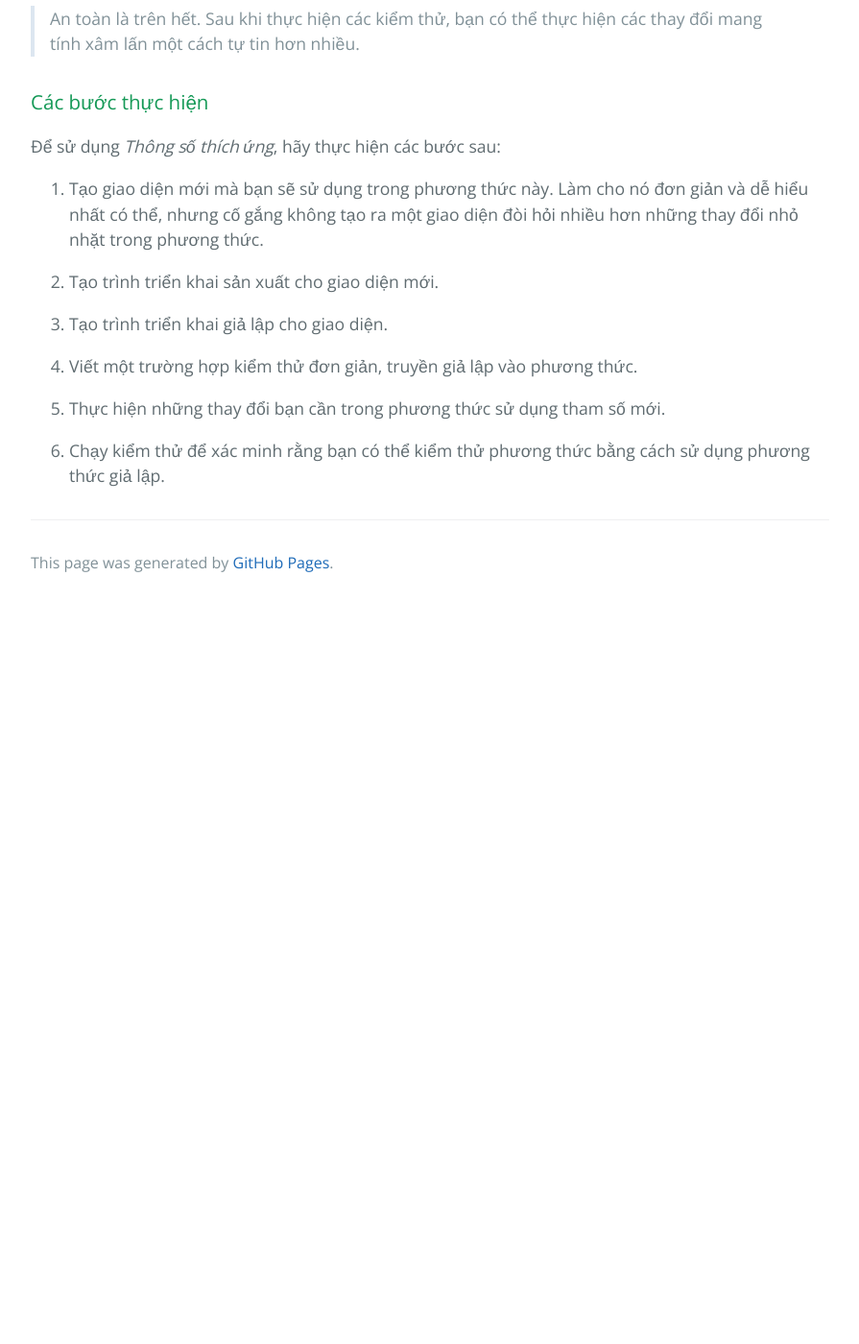
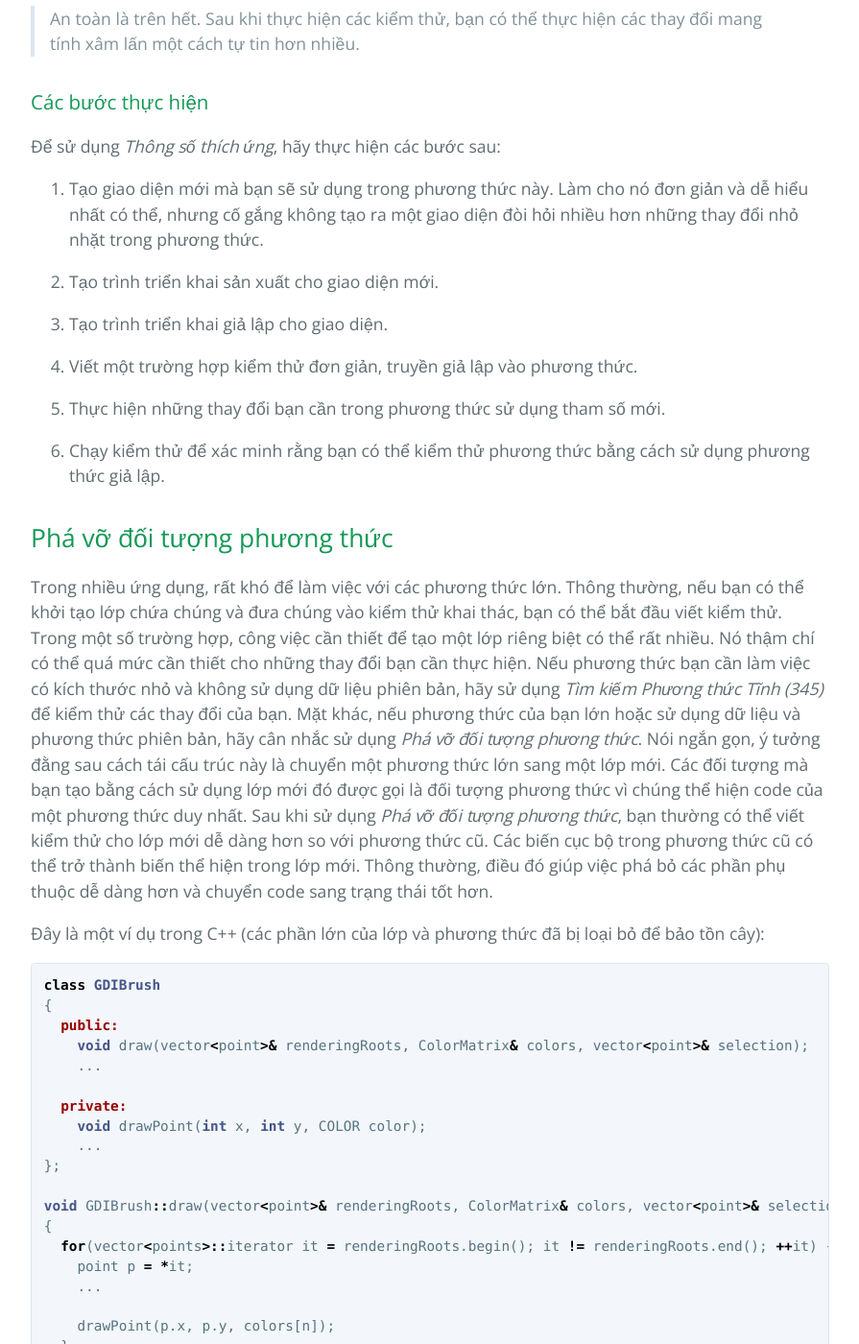
Before and after one commit to HaiBV/haibv.github.io, a Jekyll site: the page built from working-effectively-with-legacy-code/chapter-25-dependency-breaking-techniques.md, in a window 1280 px wide and 1400 px high, scrolled down 4219 px. Shown: the whole window at 96% size, without its empty margins (192-1087 px from the left). Built offline with Jekyll 4.4.1, drawn with Linux system fonts in a browser that asks for light colours; our own code applies the rules of GitHub Pages for plain Markdown files; before the commit the page ends 4849 px from its top, so only the background shows below that; some of the changed text lies outside the part shown.

Commit message:
Book - Working Efectively with Legacy Code - P3 - C25

````diff
--- a/working-effectively-with-legacy-code/chapter-25-dependency-breaking-techniques.md
+++ b/working-effectively-with-legacy-code/chapter-25-dependency-breaking-techniques.md
@@ -116,3 +116,66 @@ Tham số thích ứng có thể gặp rủi ro nếu giao diện đơn giản h
 5. Thực hiện những thay đổi bạn cần trong phương thức sử dụng tham số mới.
 
 6. Chạy kiểm thử để xác minh rằng bạn có thể kiểm thử phương thức bằng cách sử dụng phương thức giả lập.
+
+## Phá vỡ đối tượng phương thức
+
+Trong nhiều ứng dụng, rất khó để làm việc với các phương thức lớn. Thông thường, nếu bạn có thể khởi tạo lớp chứa chúng và đưa chúng vào kiểm thử khai thác, bạn có thể bắt đầu viết kiểm thử. Trong một số trường hợp, công việc cần thiết để tạo một lớp riêng biệt có thể rất nhiều. Nó thậm chí có thể quá mức cần thiết cho những thay đổi bạn cần thực hiện. Nếu phương thức bạn cần làm việc có kích thước nhỏ và không sử dụng dữ liệu phiên bản, hãy sử dụng _Tìm kiếm Phương thức Tĩnh (345)_ để kiểm thử các thay đổi của bạn. Mặt khác, nếu phương thức của bạn lớn hoặc sử dụng dữ liệu và phương thức phiên bản, hãy cân nhắc sử dụng _Phá vỡ đối tượng phương thức_. Nói ngắn gọn, ý tưởng đằng sau cách tái cấu trúc này là chuyển một phương thức lớn sang một lớp mới. Các đối tượng mà bạn tạo bằng cách sử dụng lớp mới đó được gọi là đối tượng phương thức vì chúng thể hiện code của một phương thức duy nhất. Sau khi sử dụng _Phá vỡ đối tượng phương thức_, bạn thường có thể viết kiểm thử cho lớp mới dễ dàng hơn so với phương thức cũ. Các biến cục bộ trong phương thức cũ có thể trở thành biến thể hiện trong lớp mới. Thông thường, điều đó giúp việc phá bỏ các phần phụ thuộc dễ dàng hơn và chuyển code sang trạng thái tốt hơn.
+
+Đây là một ví dụ trong C++ (các phần lớn của lớp và phương thức đã bị loại bỏ để bảo tồn cây):
+
+```cpp
+class GDIBrush
+{
+  public:
+    void draw(vector<point>& renderingRoots, ColorMatrix& colors, vector<point>& selection);
+    ...
+
+  private:
+    void drawPoint(int x, int y, COLOR color);
+    ...
+};
+
+void GDIBrush::draw(vector<point>& renderingRoots, ColorMatrix& colors, vector<point>& selection)
+{
+  for(vector<points>::iterator it = renderingRoots.begin(); it != renderingRoots.end(); ++it) {
+    point p = *it;
+    ...
+
+    drawPoint(p.x, p.y, colors[n]);
+  }
+  ...
+}
+```
+
+Lớp `GDIBrush` có một phương thức lớn tên là `draw`. Chúng ta không thể dễ dàng viết kiểm thử cho nó và sẽ rất khó để tạo một phiên bản `GDIBrush` trong bộ kiểm thử khai thác. Hãy sử dụng _Phá vỡ đối tượng phương thức_ để di chuyển `draw` sang một lớp mới.
+
+Bước đầu tiên là tạo một lớp mới sẽ thực hiện công việc 'draw'. Chúng ta có thể gọi nó là `Renderer`. Sau khi tạo xong, chúng ta tạo cho nó một hàm khởi tạo công khai. Các tham số của hàm khởi tạo này phải tham chiếu đến lớp gốc và các tham số của phương thức gốc. Chúng ta cần _Bảo toàn Chữ ký (312)_ về sau.
+
+```cpp
+class Renderer
+{
+public:
+  Renderer(GBIBrush *brush, vector<point>& renderingRoots, ColorMatrix &colors, vector<point>& selection);
+  ...
+}
+```
+
+Sau khi tạo hàm khởi tạo, chúng ta thêm các biến thể hiện cho từng tham số của hàm khởi tạo và khởi tạo chúng. Chúng ta cũng thực hiện việc này như một tập hợp các thao tác cắt/sao chép/dán để _Bảo toàn Chữ ký (312)_.
+
+```cpp
+class Renderer
+{
+private:
+  GDIBrush *brush;
+  vector<point>& renderingRoots;
+  ColorMatrix& colors;
+  vector<point>& selection;
+
+public:
+  Renderer(GDIBrush *brush, vector<point>& renderingRoots, ColorMatrix& colors, vector<point>& selection)
+  : brush(brush), renderingRoots(renderingRoots), colors(colors), selection(selection)
+  {}
+}
+```
+
+Bạn có thể nhìn và nói, "Hmmm, có vẻ như chúng ta sẽ rơi vào tình thế tương tự. Chúng ta đang chấp nhận một tham chiếu đến `GDIBrush` và chúng ta không thể khởi tạo một trong những tham chiếu đó trong kiểm thử khai thác của mình. Điều này có ích gì cho chúng ta?" Chờ đã, chúng ta sẽ có kết quả ở một nơi khác.
````
